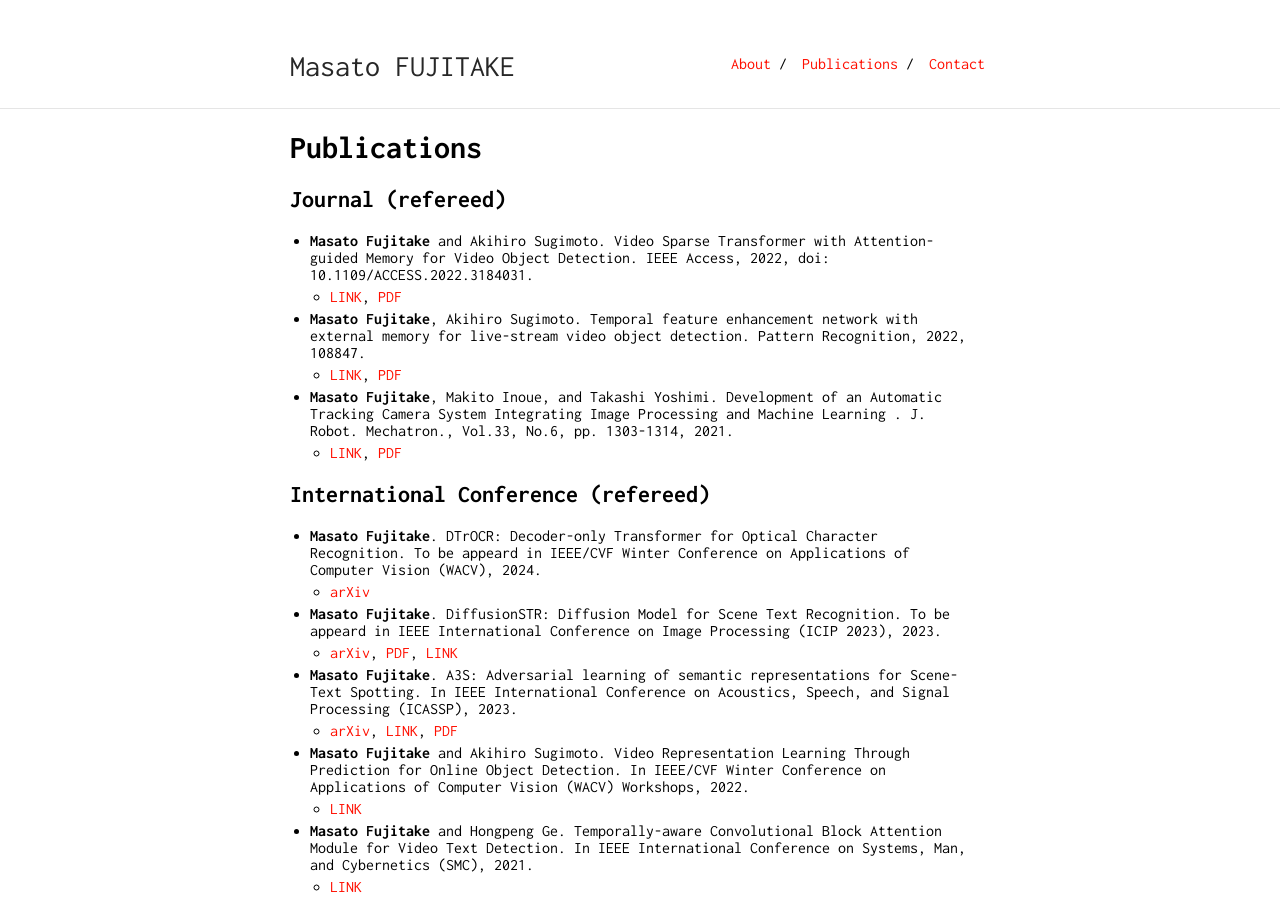
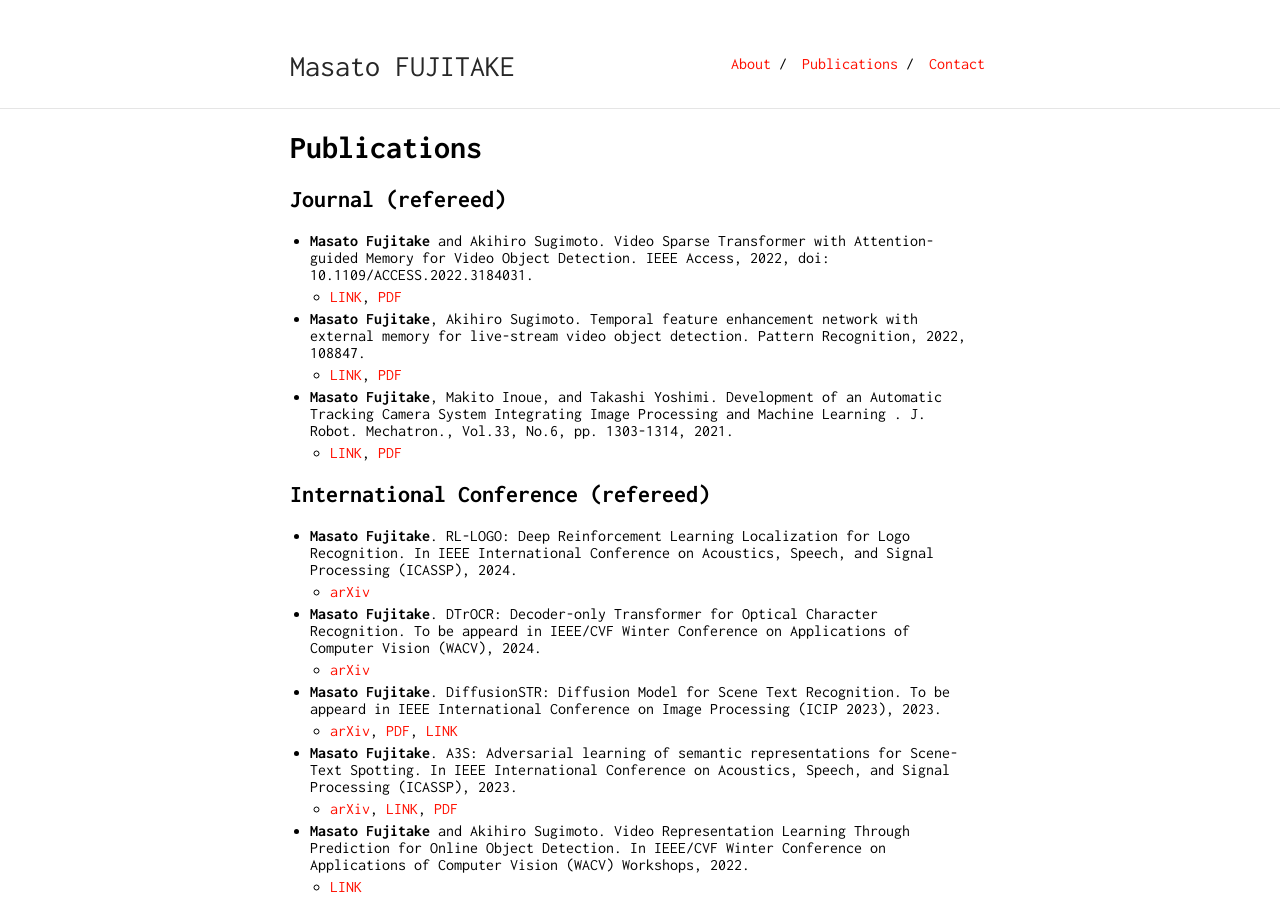
Before and after one commit to Swall0w/Swall0w.github.io, a Jekyll site: the page built from publications.md, in a window 1280 px wide and 900 px high. Built offline with Jekyll 4.4.1, drawn with Linux system fonts in a browser that asks for light colours; our own code applies the rules of GitHub Pages for plain Markdown files.

Commit message:
Update publications.md

```diff
--- a/publications.md
+++ b/publications.md
@@ -14,6 +14,8 @@ layout: default
   - [LINK](https://www.fujipress.jp/jrm/rb/robot003300061303/), [PDF](./pdfs/Fujipress_JRM-33-6-10.pdf)
 
 ## International Conference (refereed)
+- **Masato Fujitake**. RL-LOGO: Deep Reinforcement Learning Localization for Logo Recognition. In IEEE International Conference on Acoustics, Speech, and Signal Processing (ICASSP), 2024.
+  -  [arXiv](https://arxiv.org/abs/2312.16792)
 - **Masato Fujitake**. DTrOCR: Decoder-only Transformer for Optical Character Recognition. To be appeard in IEEE/CVF Winter Conference on Applications of Computer Vision (WACV), 2024.
   -  [arXiv](https://arxiv.org/abs/2308.15996)
 - **Masato Fujitake**. DiffusionSTR: Diffusion Model for Scene Text Recognition. To be appeard in IEEE International Conference on Image Processing (ICIP 2023), 2023.
```
